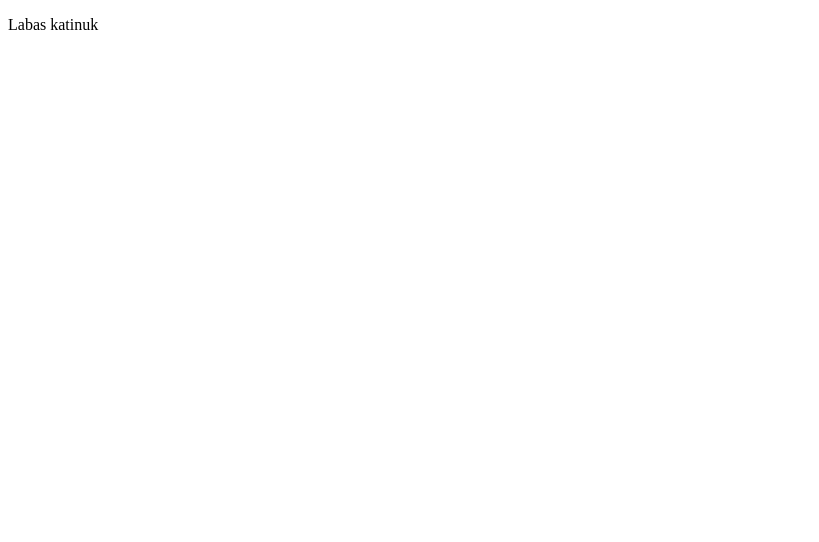
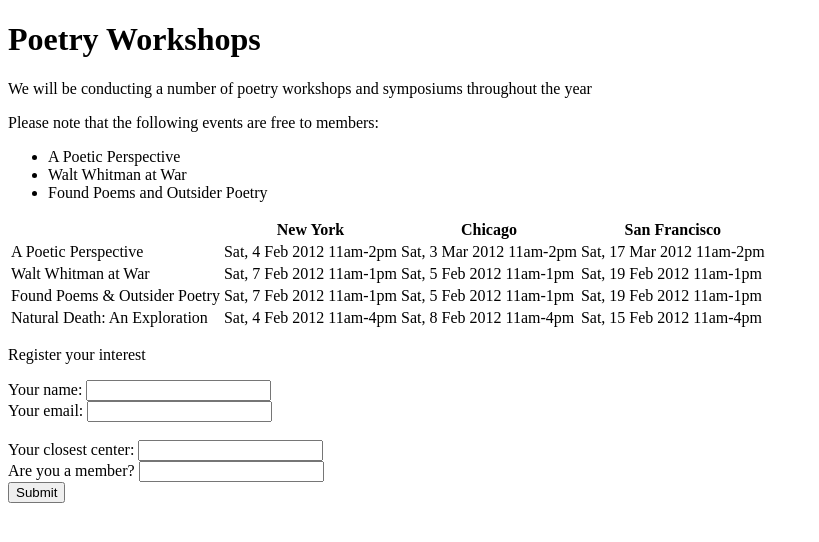
Before and after one commit to Bonny4/praktika-1-diena, a plain HTML site: page index.html in a window 1280 px wide. Shown: the whole page, without its empty margins (0-819 px from the left). Drawn offline with Linux system fonts and the light colour scheme.

Commit message:
html structure

```diff
--- a/index.html
+++ b/index.html
@@ -4,9 +4,67 @@
     <meta charset="UTF-8">
     <meta http-equiv="X-UA-Compatible" content="IE=edge">
     <meta name="viewport" content="width=device-width, initial-scale=1.0">
-    <title>Document</title>
+    <title>Poetry Workshops</title>
 </head>
 <body>
-    <p>Labas katinuk</p>
+    <h1>Poetry Workshops</h1>
+    <div>
+        <p>We will be conducting a number of poetry workshops and symposiums throughout the year</p>
+        <p>Please note that the following events are free to members:</p>
+        <ul>
+            <li>A Poetic Perspective</li>
+            <li>Walt Whitman at War</li>
+            <li>Found Poems and Outsider Poetry</li>
+        </ul>
+    </div>
+
+    <table>
+        <tr>
+          <th></th>
+          <th>New York</th>
+          <th>Chicago</th>
+          <th>San Francisco</th>
+        </tr>
+        <tr>
+          <td>A Poetic Perspective</td>
+          <td>Sat, 4 Feb 2012 11am-2pm</td>
+          <td>Sat, 3 Mar 2012 11am-2pm</td>
+          <td>Sat, 17 Mar 2012 11am-2pm</td>
+        </tr>
+        <tr>
+            <td>Walt Whitman at War</td>
+            <td>Sat, 7 Feb 2012 11am-1pm</td>
+            <td>Sat, 5 Feb 2012 11am-1pm</td>
+            <td>Sat, 19 Feb 2012 11am-1pm</td>
+        </tr>
+        <tr>
+            <td>Found Poems & Outsider Poetry</td>
+            <td>Sat, 7 Feb 2012 11am-1pm</td>
+            <td>Sat, 5 Feb 2012 11am-1pm</td>
+            <td>Sat, 19 Feb 2012 11am-1pm</td>
+        </tr>
+        <tr>
+            <td>Natural Death: An Exploration</td>
+            <td>Sat, 4 Feb 2012 11am-4pm</td>
+            <td>Sat, 8 Feb 2012 11am-4pm</td>
+            <td>Sat, 15 Feb 2012 11am-4pm</td>
+        </tr>
+      </table>
+
+    <div>
+    <p>Register your interest</p>
+      <form action="#">
+        <label for="fname">Your name:</label>
+        <input type="text" id="fname" name="fname"><br>
+        <label for="email">Your email:</label>
+        <input type="email" id="email" name="email"><br><br>
+        <label for="location">Your closest center:</label>
+        <input type="text" id="location" name="location"><br>
+        <label for="member">Are you a member?</label>
+        <input type="text" id="member" name="member"><br>
+
+        <input type="submit" value="Submit">
+      </form>
+    </div>
 </body>
 </html>
```
